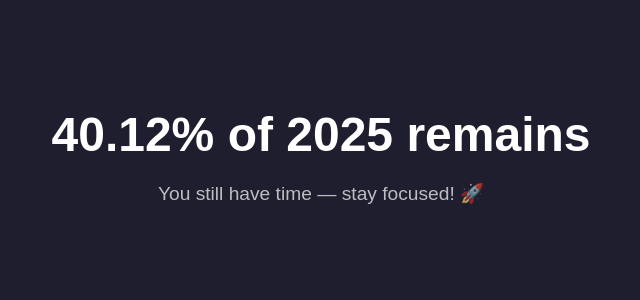
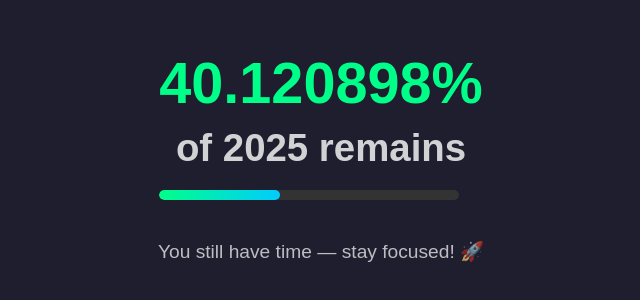
Before and after one commit to vishutanwar/time-tracker, a plain HTML site: page index.html in a window 1280 px wide. Shown: the part 244-544 px from the top of the page, without its empty margins (319-959 px from the left). Drawn offline with Linux system fonts and the light colour scheme.

Commit message:
did some enhancements, in terms of UI

```diff
--- a/index.html
+++ b/index.html
@@ -14,25 +14,75 @@
       align-items: center;
       height: 100vh;
       margin: 0;
+      overflow: hidden;
     }
 
     #progress {
       font-size: 3em;
       font-weight: bold;
+      text-align: center;
+      transition: all 0.1s ease;
+    }
+
+    .percentage {
+      color: #00ff88;
+      font-size: 1.2em;
+      margin-bottom: 10px;
+    }
+
+    .year-info {
+      font-size: 0.8em;
+      opacity: 0.8;
     }
 
     .note {
       margin-top: 20px;
       font-size: 1.2em;
       opacity: 0.7;
+      text-align: center;
+    }
+
+    .counter-animation {
+      animation: pulse 2s infinite;
+    }
+
+    @keyframes pulse {
+      0% { transform: scale(1); }
+      50% { transform: scale(1.02); }
+      100% { transform: scale(1); }
+    }
+
+    .progress-bar {
+      width: 300px;
+      height: 10px;
+      background-color: #333;
+      border-radius: 5px;
+      margin: 20px 0;
+      overflow: hidden;
+    }
+
+    .progress-fill {
+      height: 100%;
+      background: linear-gradient(90deg, #00ff88, #00ccff);
+      border-radius: 5px;
+      transition: width 0.1s ease;
     }
   </style>
 </head>
 <body>
-  <div id="progress">Loading...</div>
+  <div id="progress">
+    <div class="percentage" id="percentage">Loading...</div>
+    <div class="year-info" id="yearInfo"></div>
+    <div class="progress-bar">
+      <div class="progress-fill" id="progressFill"></div>
+    </div>
+  </div>
   <div class="note">You still have time — stay focused! 🚀</div>
 
   <script>
+    let animationId;
+    let lastPercentage = 0;
+
     function updateYearRemaining() {
       const now = new Date();
       const startOfYear = new Date(now.getFullYear(), 0, 1);
@@ -44,12 +94,53 @@
 
       const percentRemaining = (timeRemaining / totalTime) * 100;
 
-      document.getElementById('progress').textContent =
-        percentRemaining.toFixed(2) + "% of " + now.getFullYear() + " remains";
+      // Add smooth animation effect
+      const currentPercentage = parseFloat(percentRemaining.toFixed(6));
+
+      // Animate the percentage change
+      if (Math.abs(currentPercentage - lastPercentage) > 0.000001) {
+        document.getElementById('percentage').textContent =
+          currentPercentage.toFixed(6) + "%";
+
+        document.getElementById('yearInfo').textContent =
+          `of ${now.getFullYear()} remains`;
+
+        // Update progress bar
+        const progressWidth = (currentPercentage / 100) * 100;
+        document.getElementById('progressFill').style.width = progressWidth + '%';
+
+        // Add animation class for visual feedback
+        document.getElementById('percentage').classList.add('counter-animation');
+        setTimeout(() => {
+          document.getElementById('percentage').classList.remove('counter-animation');
+        }, 50);
+
+        lastPercentage = currentPercentage;
+      }
     }
 
-    updateYearRemaining(); // Call once immediately
-    setInterval(updateYearRemaining, 60000); // Update every 1 minute
+    function startCounter() {
+      updateYearRemaining(); // Call once immediately
+      animationId = setInterval(updateYearRemaining, 10); // Update every 10ms for maximum smoothness
+    }
+
+    function stopCounter() {
+      if (animationId) {
+        clearInterval(animationId);
+      }
+    }
+
+    // Start the counter when page loads
+    startCounter();
+
+    // Pause animation when tab is not visible (optional performance optimization)
+    document.addEventListener('visibilitychange', function() {
+      if (document.hidden) {
+        stopCounter();
+      } else {
+        startCounter();
+      }
+    });
   </script>
 </body>
 </html>
```
